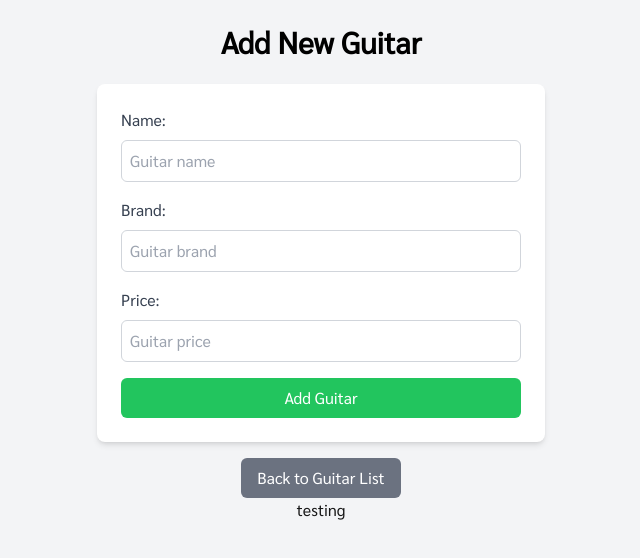
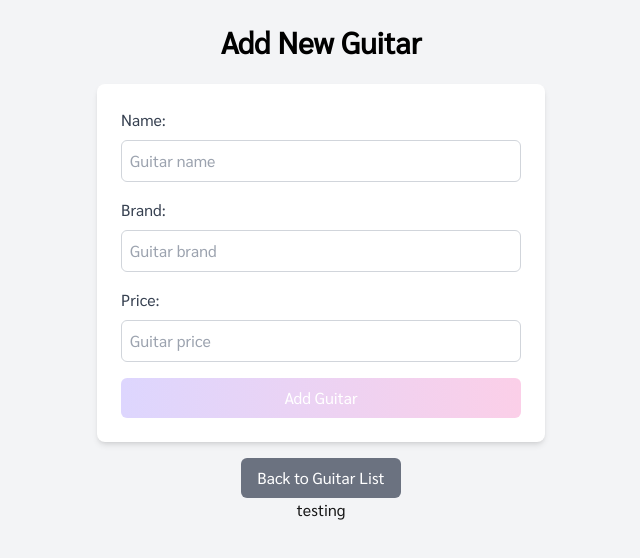
Before and after one commit to komenpetch/Music-store, a Next.js app: page /guitar in a window 1280 px wide. Shown: the top 558 px of the page, without its empty margins (319-959 px from the left). Built offline with nearby package versions, Linux system fonts and the light colour scheme.

Commit message:
Update AddGuitarPage styling and navigation logic

```diff
--- a/app/guitar/page.tsx
+++ b/app/guitar/page.tsx
@@ -28,8 +28,8 @@ export default function AddGuitarPage() {
             setBrand('');
             setPrice('');
             alert('Guitar added successfully!');
-            router.push('/server'); // Navigate back to the server page to show the updated list
-            router.refresh(); // Refresh the page to reload the latest data
+            // router.push('/server');
+            router.refresh();
         }
     };
 
@@ -70,7 +70,7 @@ export default function AddGuitarPage() {
                 </div>
                 <button
                     type="submit"
-                    className="w-full bg-green-500 text-white px-4 py-2 rounded-md hover:bg-green-600"
+                    className="w-full text-white px-4 py-2 rounded-md bg-gradient-to-r from-violet-200 to-pink-200"
                 >
                     Add Guitar
                 </button>
```
Also changed, not shown: 1 other file (tests, documents, lock files or other folders).
